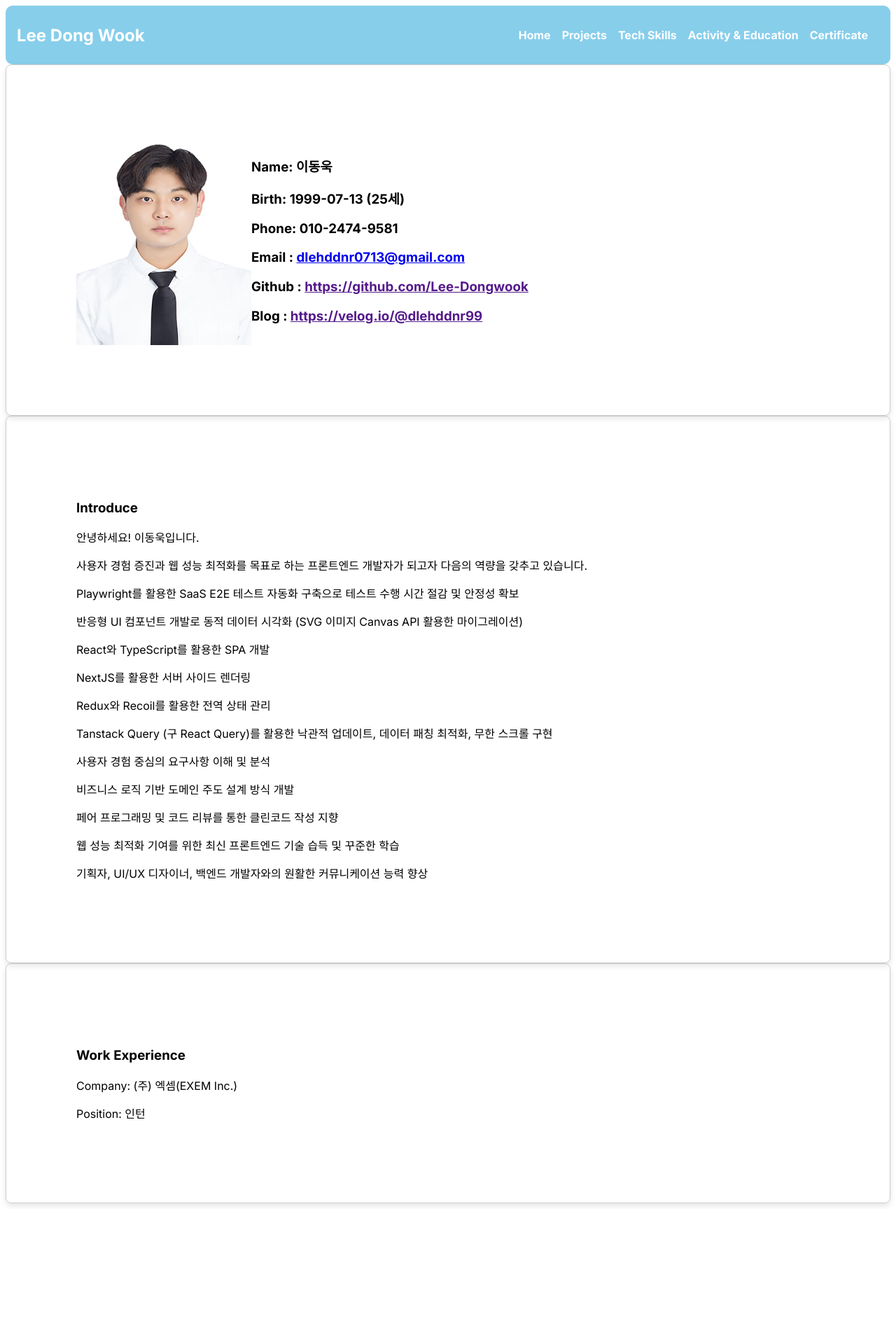
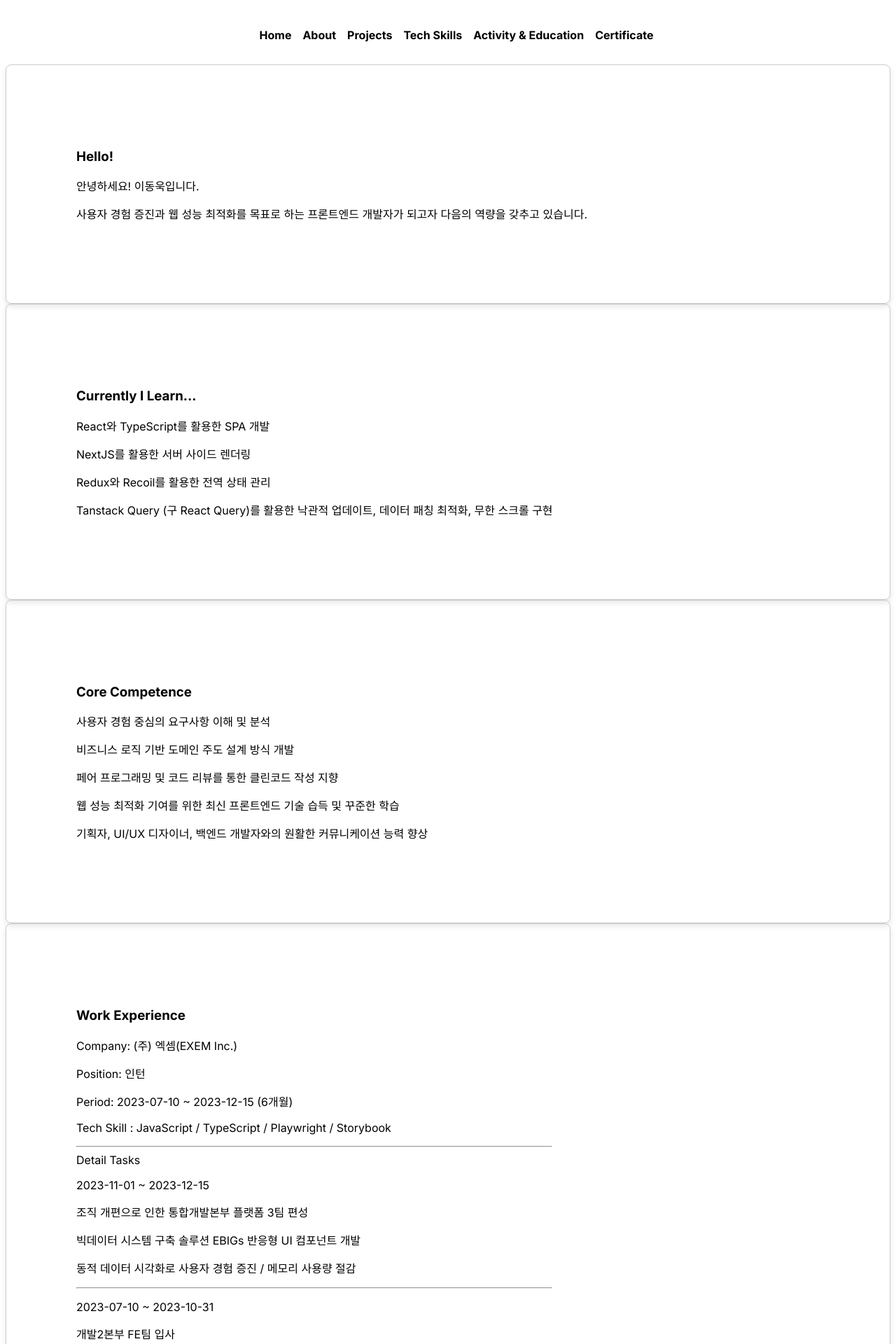
Before and after one commit to Lee-Dongwook/About-Me, a Next.js app in the folder profile/: page / in a window 1280 px wide. Shown: the top 1920 px of the page at 70% size. Before the commit the page ends 1727 px from the top, so only its background shows below. Built offline with nearby package versions, Linux system fonts and the light colour scheme.

Commit message:
refactor : 메인 페이지 Card 위치 조정

```diff
--- a/profile/src/04-lib/header/header.tsx
+++ b/profile/src/04-lib/header/header.tsx
@@ -6,10 +6,12 @@ export const Header = () => {
   return (
     <HeaderContainer>
       <Navigation>
-        <Logo>Lee Dong Wook</Logo>
         <Navbar>
           <NavItem>
             <Link href={'/'}>Home</Link>
+          </NavItem>
+          <NavItem>
+            <Link href={'/about'}>About</Link>
           </NavItem>
           <NavItem>
             <Link href={'/project'}>Projects</Link>
@@ -30,15 +32,14 @@ export const Header = () => {
 };
 
 const HeaderContainer = styled.header`
-  background-color: skyblue;
-  border-radius: 10px;
-  color: white;
+  background-color: transparent;
+  color: black;
   padding: 16px;
 `;
 
 const Navigation = styled.nav`
   display: flex;
-  justify-content: space-between;
+  justify-content: center;
   align-items: center;
 `;
 
@@ -56,7 +57,7 @@ const NavItem = styled.li`
   margin-right: 16px;
 
   a {
-    color: white;
+    color: black;
     text-decoration: none;
     font-weight: bold;
 
--- a/profile/src/05-ui/certificate/index.tsx
+++ b/profile/src/05-ui/certificate/index.tsx
@@ -8,22 +8,22 @@ type Props = {
 
 export const CertificateInfoComponent = ({ certificateInfo }: Props) => {
   return (
-    <CardContainer>
     <div>
       <h3>Certificate</h3>
       <div>
         {certificateInfo.map((item, index) => {
           return (
-              <p key={index}>
-                {item.title}
-                {item.id}
-                {item.date}
-              </p>
+            <CardContainer key={index}>
+              <div>
+                <h4>{item.title}</h4>
+                <h5>{item.id}</h5>
+                <h5>{item.date}</h5>
+              </div>
+            </CardContainer>
           );
         })}
       </div>
     </div>
-    </CardContainer>
   );
 };
 
--- a/profile/src/05-ui/introduce/index.tsx
+++ b/profile/src/05-ui/introduce/index.tsx
@@ -8,39 +8,32 @@ type Props = {
 
 export const IntroduceComponent = ({ introduceInfo }: Props) => {
   return (
+    <div>
       <CardContainer>
-      <div>
-        <h3>Introduce</h3>
-        <div>
+        <h3>Hello!</h3>
         {introduceInfo.introduce.map((item, index) => {
           return <p key={index}>{item}</p>;
         })}
-        </div>
-        <div>
-          {introduceInfo.experience.work.map((item, index) => {
-            return <p key={index}>{item}</p>;
-          })}
-        </div>
-        <div>
+      </CardContainer>
+      <CardContainer>
+        <h3>Currently I Learn...</h3>
         {introduceInfo.experience.practice.map((item, index) => {
           return <p key={index}>{item}</p>;
         })}
-        </div>
-        <div>
+      </CardContainer>
+      <CardContainer>
+        <h3>Core Competence</h3>
         {introduceInfo.keypoint.map((item, index) => {
           return <p key={index}>{item}</p>;
         })}
+      </CardContainer>
     </div>
-      </div>
-    </CardContainer>
   );
 };
 
 const CardContainer = styled.div`
-  display: flex;
-  align-items: center;
   border: 1px solid #ccc;
+  border-radius: 8px;
   padding: 100px;
-  border-radius: 8px;
   box-shadow: 0 4px 8px rgba(0, 0, 0, 0.1);
 `;
--- a/profile/src/05-ui/work/index.tsx
+++ b/profile/src/05-ui/work/index.tsx
@@ -11,11 +11,30 @@ export const WorkExperienceInfoComponent = ({ workExperienceInfo }: Props) => {
     <CardContainer>
       <div>
         <h3>Work Experience</h3>
-        {workExperienceInfo.map((work) => {
+        {workExperienceInfo.map((work, index) => {
           return (
-            <div>
+            <div key={index}>
               <p>Company: {work.company}</p>
               <p>Position: {work.position}</p>
+              <p>
+                Period: {work.period} ({work.month}개월)
+              </p>
+              <p>Tech Skill : {work.tech.join(' / ')}</p>
+              <hr />
+              <div>
+                Detail Tasks
+                {work.detail.map((task, idx) => {
+                  return (
+                    <div key={idx}>
+                      <p>{task.period}</p>
+                      <p>{task.description}</p>
+                      <p>{task.work}</p>
+                      <p>{task.result.join(' / ')}</p>
+                      <hr />
+                    </div>
+                  );
+                })}
+              </div>
             </div>
           );
         })}
--- a/profile/src/app/page.tsx
+++ b/profile/src/app/page.tsx
@@ -1,19 +1,15 @@
-import { getBasicInfo, getIntroduceInfo, getWorkExperienceInfoList } from '@/02-application';
+import { getIntroduceInfo, getWorkExperienceInfoList } from '@/02-application';
 import { Header } from '@/04-lib';
-import { BasicComponent, IntroduceComponent, WorkExperienceInfoComponent } from '@/05-ui';
+import { IntroduceComponent, WorkExperienceInfoComponent } from '@/05-ui';
 
 const Page = async () => {
-  const basicInfo = await getBasicInfo();
   const introduceInfo = await getIntroduceInfo();
   const workExperienceInfo = await getWorkExperienceInfoList();
   return (
     <>
       <Header />
-      <main>
-        <BasicComponent basicInfo={basicInfo} />
-        <IntroduceComponent introduceInfo={introduceInfo} />
-        <WorkExperienceInfoComponent workExperienceInfo={workExperienceInfo} />
-      </main>
+      <IntroduceComponent introduceInfo={introduceInfo} />
+      <WorkExperienceInfoComponent workExperienceInfo={workExperienceInfo} />
     </>
   );
 };
```
Also changed, not shown: profile/src/app/about/page.tsx (added, +15 -0 lines). Lines whose indentation alone changed are shown as unchanged.
